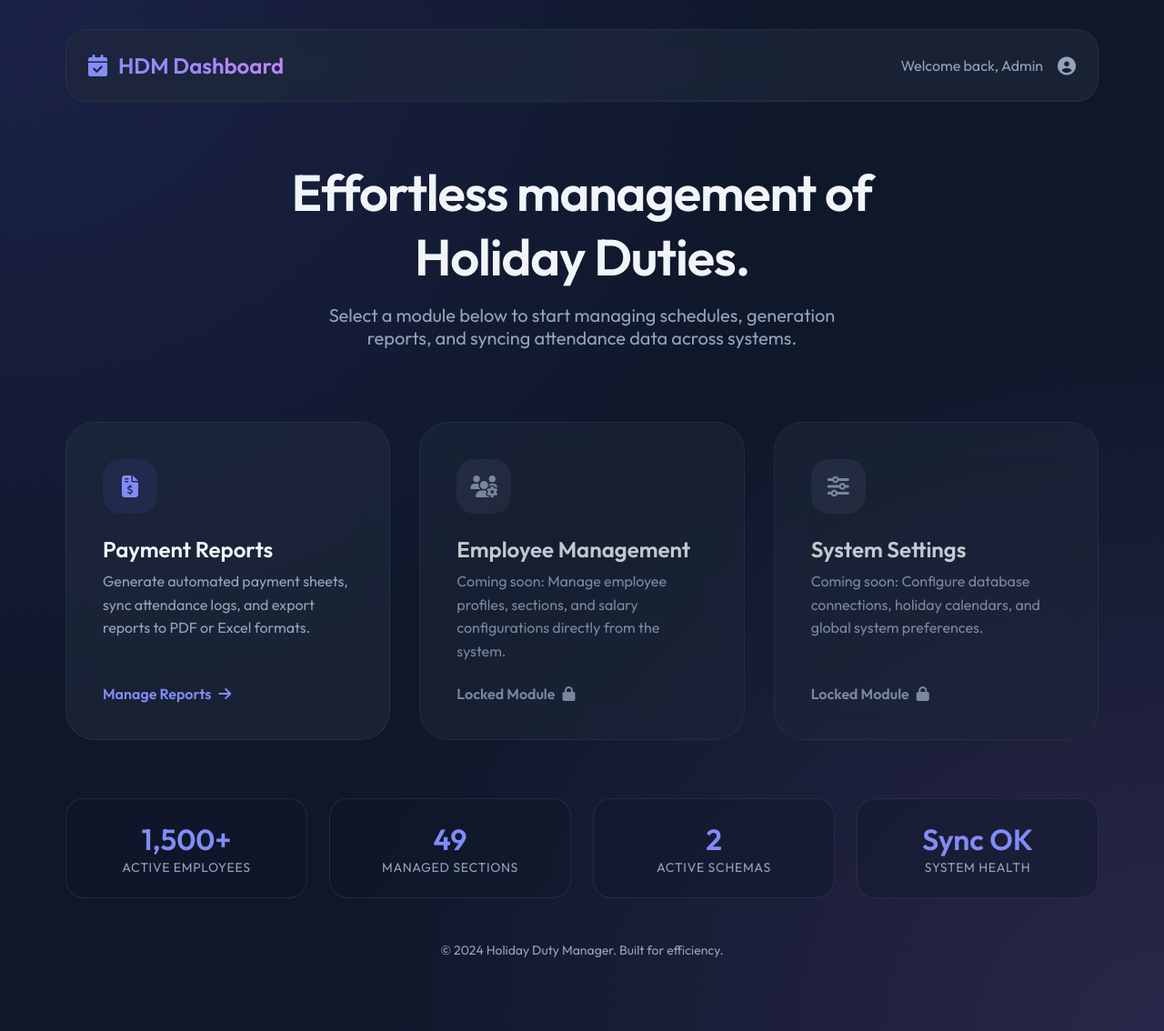
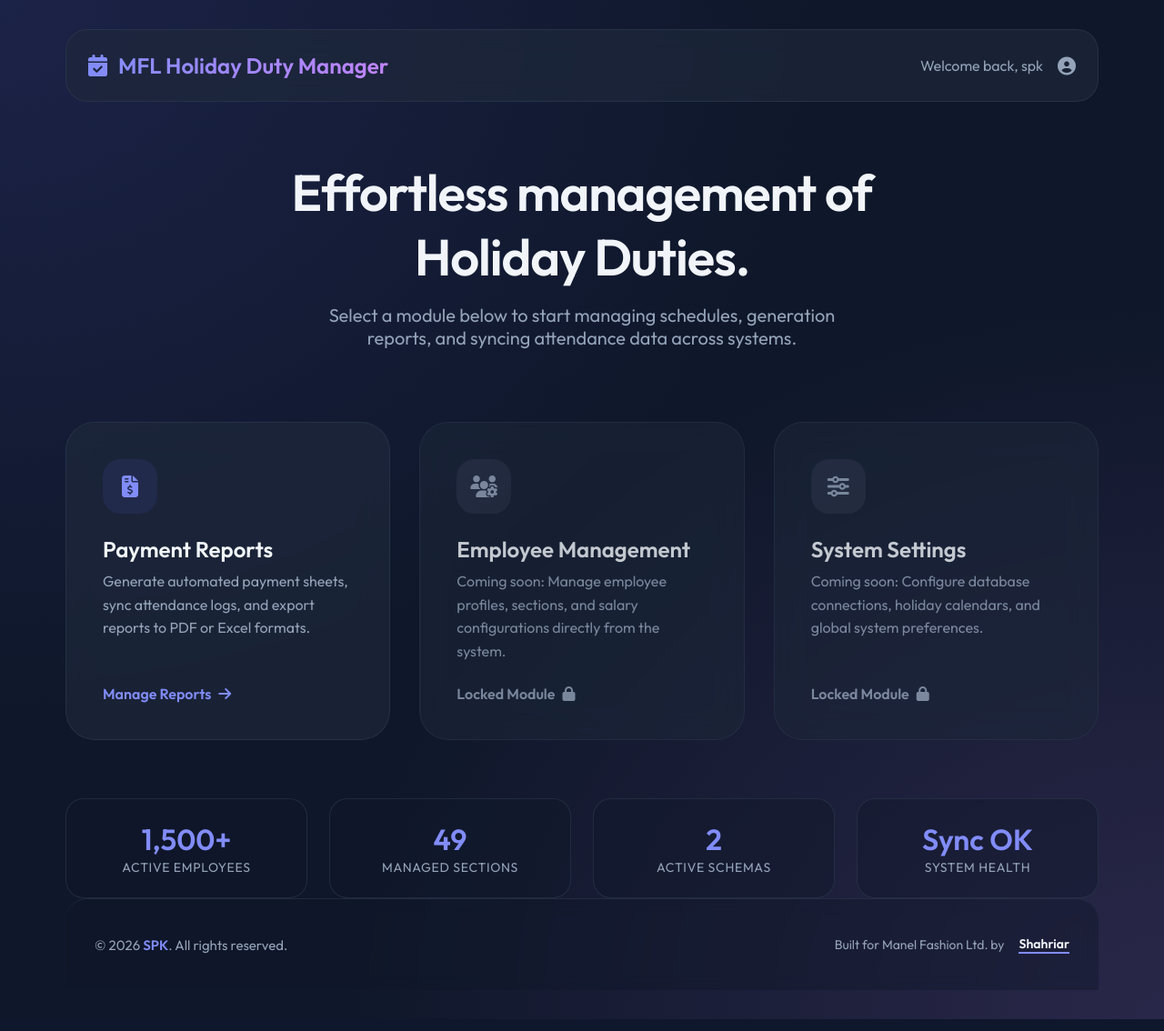
Before and after one commit to parvez144/holiday-duty-manager, a Flask app: page / in a window 1280 px wide. Shown: the whole page at 91% size. Run offline with Flask 3, Linux system fonts and the light colour scheme; parts of the project's set-up code (start-up, migrations or seed data) failed here and were passed over.

Commit message:
feat: Add initial dashboard UI, reports page, and system configuration file.

```diff
--- a/app.py
+++ b/app.py
@@ -1,11 +1,16 @@
 from flask import Flask, render_template
 from routes import reports_bp
 from extensions import db
+from system_config import system_info
 
 app = Flask(__name__)
 app.config.from_pyfile('config.py')
 
 db.init_app(app)
+
+@app.context_processor
+def inject_system_info():
+    return dict(system=system_info)
 
 # Register blueprints
 app.register_blueprint(reports_bp)
--- a/templates/dashboard.html
+++ b/templates/dashboard.html
@@ -232,10 +232,10 @@
         <header>
             <div class="logo">
                 <i class="fas fa-calendar-check"></i>
-                <span>HDM Dashboard</span>
+                <span>MFL Holiday Duty Manager</span>
             </div>
             <div class="user-profile">
-                <span>Welcome back, Admin</span>
+                <span>Welcome back, spk</span>
                 <i class="fas fa-circle-user fa-lg"></i>
             </div>
         </header>
@@ -309,8 +309,94 @@
             </div>
         </div>
 
-        <footer>
-            &copy; 2024 Holiday Duty Manager. Built for efficiency.
+        <style>
+            .app-footer {
+                margin-top: auto;
+                padding: 2.5rem 0;
+                border-top: 1px solid var(--border);
+                background: rgba(15, 23, 42, 0.4);
+                backdrop-filter: blur(8px);
+                border-radius: 1.5rem 1.5rem 0 0;
+                position: relative;
+                z-index: 10;
+            }
+
+            .footer-content {
+                display: flex;
+                flex-direction: column;
+                align-items: center;
+                gap: 1rem;
+                text-align: center;
+            }
+
+            .copyright {
+                color: var(--text-muted);
+                font-size: 0.9375rem;
+            }
+
+            .copyright strong {
+                color: var(--primary-light);
+                font-weight: 600;
+            }
+
+            .developer-info {
+                display: flex;
+                align-items: center;
+                gap: 1rem;
+                font-size: 0.875rem;
+                color: var(--text-muted);
+            }
+
+            .developer-info a {
+                color: var(--text);
+                text-decoration: none;
+                font-weight: 600;
+                border-bottom: 2px solid var(--primary-light);
+                transition: all 0.2s;
+            }
+
+            .developer-info a:hover {
+                background: var(--primary-light);
+                color: var(--bg);
+            }
+
+            .version-badge {
+                padding: 0.25rem 0.5rem;
+                background: rgba(99, 102, 241, 0.1);
+                border: 1px solid var(--border);
+                border-radius: 0.5rem;
+                font-family: monospace;
+                font-weight: 600;
+                color: var(--primary-light);
+            }
+
+            @media print {
+                .no-print {
+                    display: none;
+                }
+            }
+
+            @media (min-width: 768px) {
+                .footer-content {
+                    flex-direction: row;
+                    justify-content: space-between;
+                    padding: 0 2rem;
+                }
+            }
+        </style>
+
+        <footer class="app-footer no-print">
+            <div class="footer-content">
+                <div class="copyright">
+                    &copy; {% if system.copyright.start_year != system.copyright.year %}{{ system.copyright.start_year
+                    }}-{% endif %}{{ system.copyright.year }}
+                    <strong>{{ system.copyright.holder }}</strong>. {{ system.copyright.text }}
+                </div>
+                <div class="developer-info">
+                    {{ system.developer.text }}
+                    <a href="{{ system.developer.website }}" target="_blank"> {{ system.developer.name}}</a>
+                </div>
+            </div>
         </footer>
     </div>
 </body>
```
Also changed, not shown: system_config.py (added, +21 -0 lines), templates/reports.html (+87 -0 lines).
